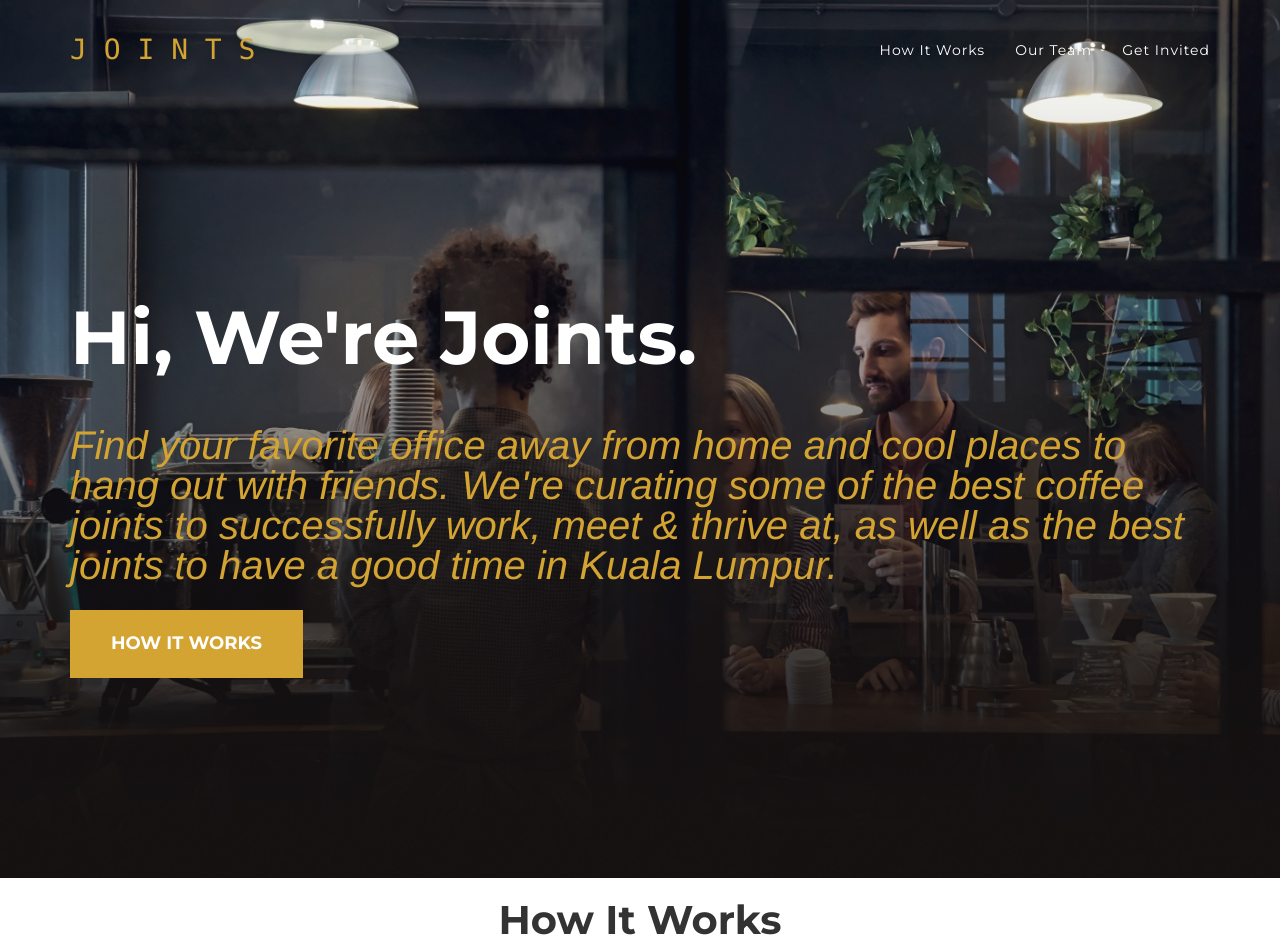
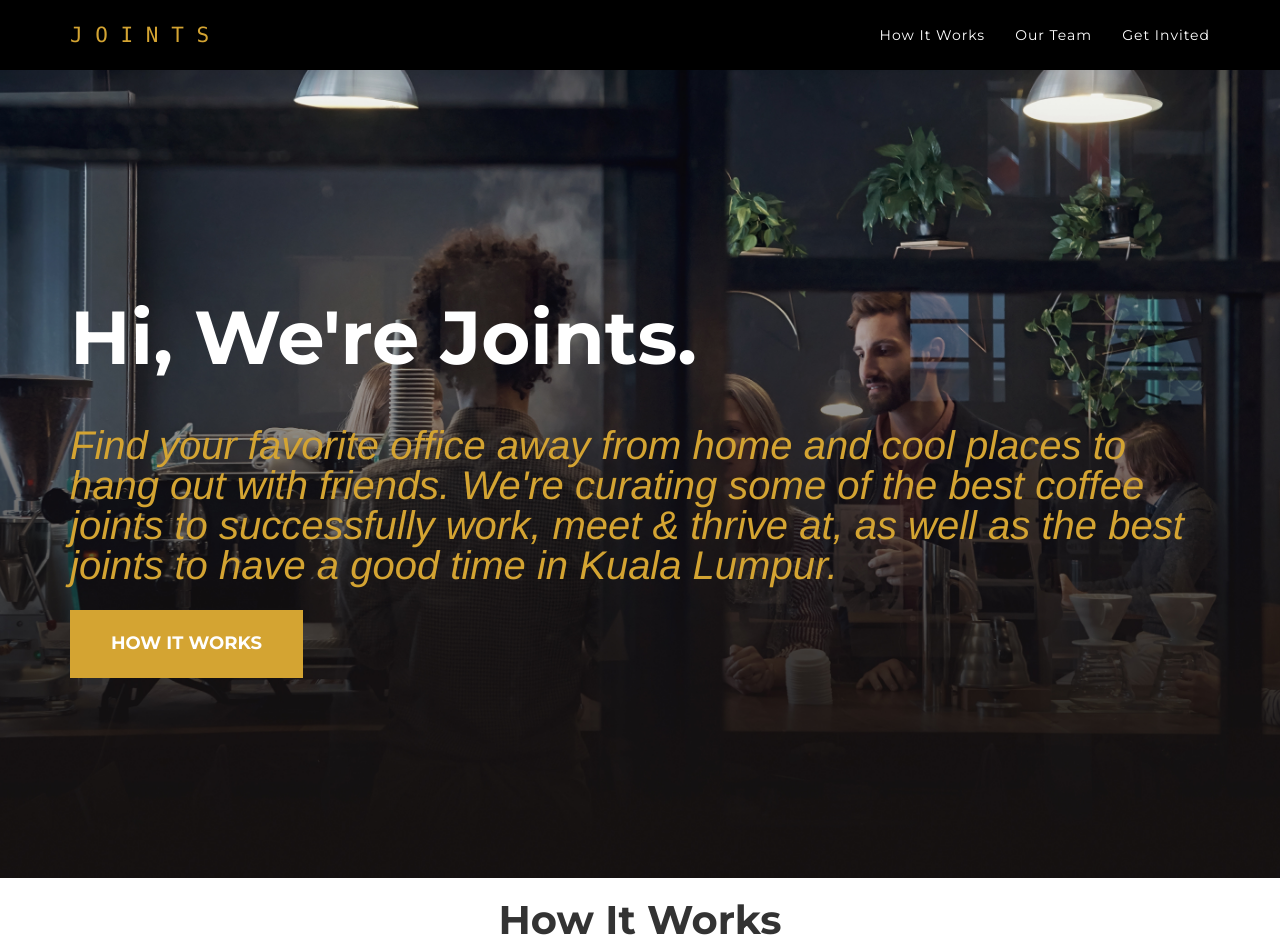
Before and after one commit to CruzanCaramele/Joints, a Django app: page / in a window 1280 px wide. Shown: the top 943 px of the page. Run offline with Django 3.2, Linux system fonts and the light colour scheme; some libraries are stand-ins or nearby versions; some web fonts are replaced.

Commit message:
shrink nav-bar

```diff
--- a/templates/base/index.html
+++ b/templates/base/index.html
@@ -39,7 +39,7 @@
 <body id="page-top" class="index">
 
     <!-- Navigation -->
-    <nav class="navbar navbar-default navbar-fixed-top">
+    <nav class="navbar navbar-default navbar-fixed-top navbar-shrink">
         <div class="container">
             <!-- Brand and toggle get grouped for better mobile display -->
             <div class="navbar-header page-scroll">
@@ -122,6 +122,7 @@
         <div class="container">
             <div class="row">
                 <div class="col-lg-12 text-center">
+                    </br>
                     <h2 class="section-heading">Our Joint Team</h2>
                     <h3 class="section-subheading text-muted">Working hard to find you the best of the best.</h3>
                 </div>
```
